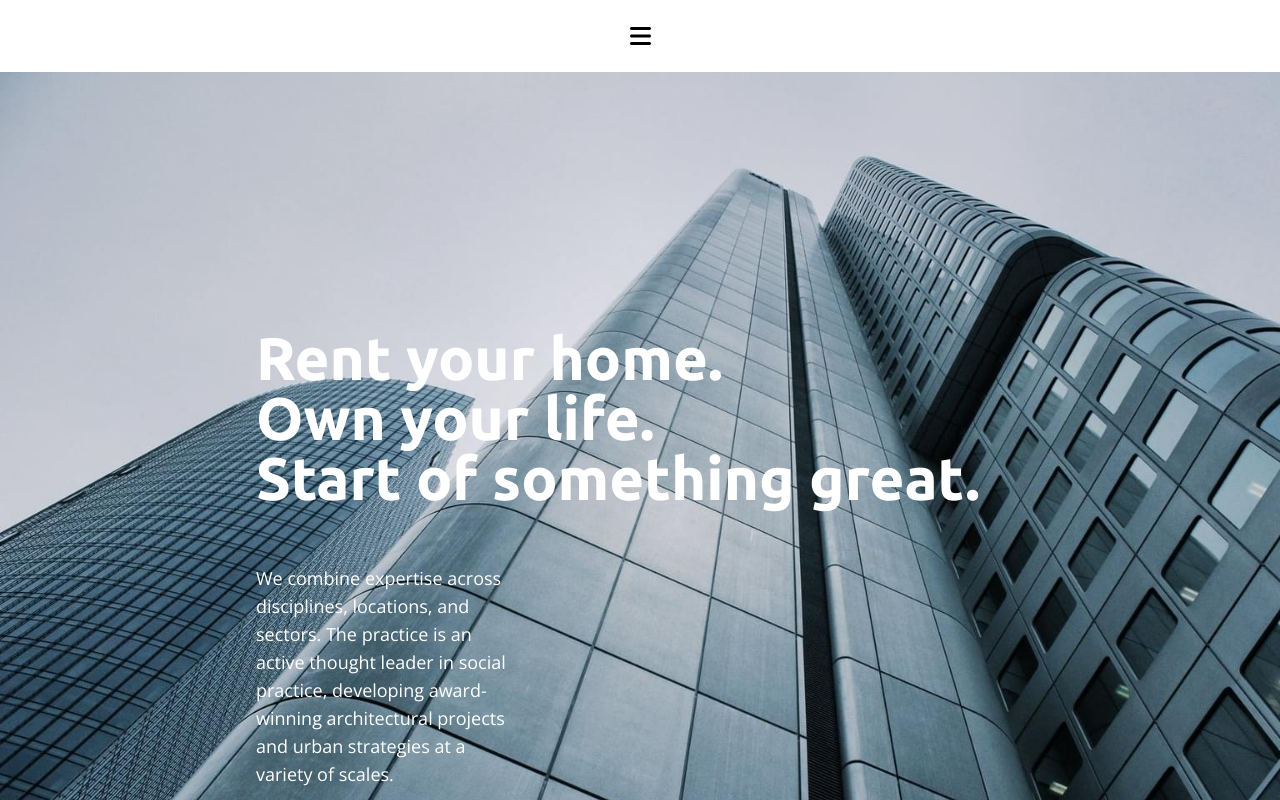
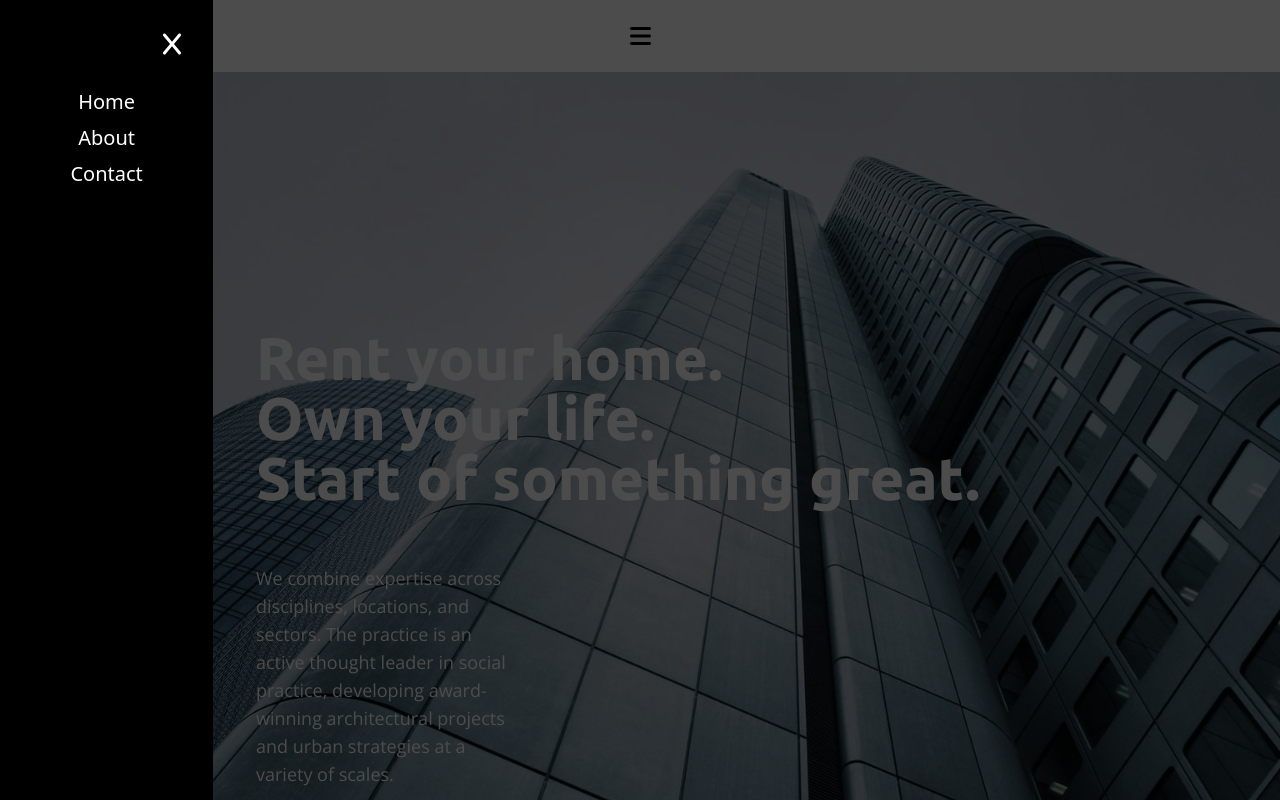
Before and after one commit to Fjolla2002/simple-project-vue-tailwindcss, a Vue app: page / in a window 1280 px wide. Both pictures are taken after a click on the icon 640 px from the left and 36 px from the top of the page. Shown: the top 800 px of the page. Built offline with nearby package versions, Linux system fonts and the light colour scheme.

Commit message:
functionalized navbar icon click to open/close navbar

```diff
--- a/src/components/Footer.vue
+++ b/src/components/Footer.vue
@@ -1,5 +1,5 @@
 <template>
-  <div class="bg-backgroundGray">
+  <div class="bg-backgroundGray" id="contact">
     <wrapper>
       <div class="lg:w-1/2 w-full">
         <div class="flex flex-col items-start justify-start">
--- a/src/components/Navbar.vue
+++ b/src/components/Navbar.vue
@@ -1,21 +1,51 @@
 <template>
   <div class="w-full mx-auto bg-primaryWhite py-6">
     <div class="w-11/12 lg:w-3/5 mx-auto flex items-center justify-center">
-        <font-awesome-icon icon="bars" class="text-2xl"/>
+      <font-awesome-icon icon="bars" class="text-2xl" @click="toggleMenu" />
+    </div>
+    <div
+      class="w-full min-h-screen absolute top-0 left-0 z-50 overflow-hidden bg-black/[.7]"
+      :class="navbarHidden"
+    >
+      <span class="absolute top-0 left-0 w-full h-full bg-transparent" @click="toggleMenu"></span>
+      <div
+        class="absolute h-full lg:w-1/6 w-1/2 bg-secondaryBlack text-primaryWhite"
+      >
+        <div class="relative flex flex-col items-center p-8">
+          <font-awesome-icon icon="x" class="absolute top-0 right-0 p-8 text-2xl" @click="toggleMenu" />
+          <ul class="text-center lg:text-xl text-2xl mt-12">
+            <li class="my-2"><a href="/" @click="toggleMenu" >Home</a></li>
+            <li class="my-"><a href="/" @click="toggleMenu" >About</a></li>
+            <li class="my-2"><a href="/#contact" @click="toggleMenu" >Contact</a></li>
+          </ul>
+        </div>
+      </div>
     </div>
   </div>
 </template>
 
 <script>
-import { FontAwesomeIcon } from '@fortawesome/vue-fontawesome';
-import { library } from '@fortawesome/fontawesome-svg-core';
-import {faBars} from '@fortawesome/free-solid-svg-icons';
+import { FontAwesomeIcon } from "@fortawesome/vue-fontawesome";
+import { library } from "@fortawesome/fontawesome-svg-core";
+import { faBars, faX } from "@fortawesome/free-solid-svg-icons";
 
-library.add(faBars)
+library.add(faBars, faX);
 
 export default {
   components: {
-    FontAwesomeIcon
-  }
-}
+    FontAwesomeIcon,
+  },
+  data() {
+    return {
+      navbarVisible: false,
+      navbarHidden: "hidden",
+    };
+  },
+  methods: {
+    toggleMenu() {
+      this.navbarVisible = !this.navbarVisible;
+      this.navbarHidden = this.navbarVisible ? "" : "hidden";
+    },
+  },
+};
 </script>
```
